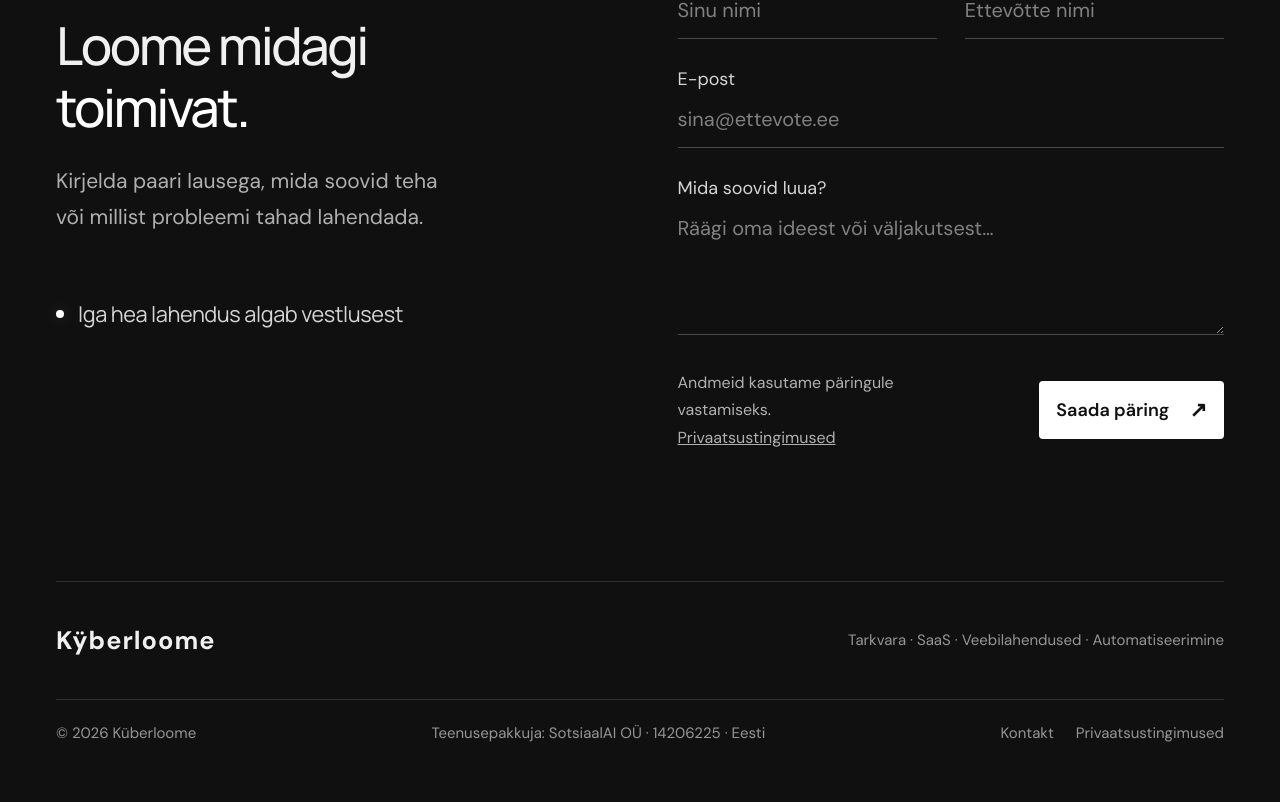
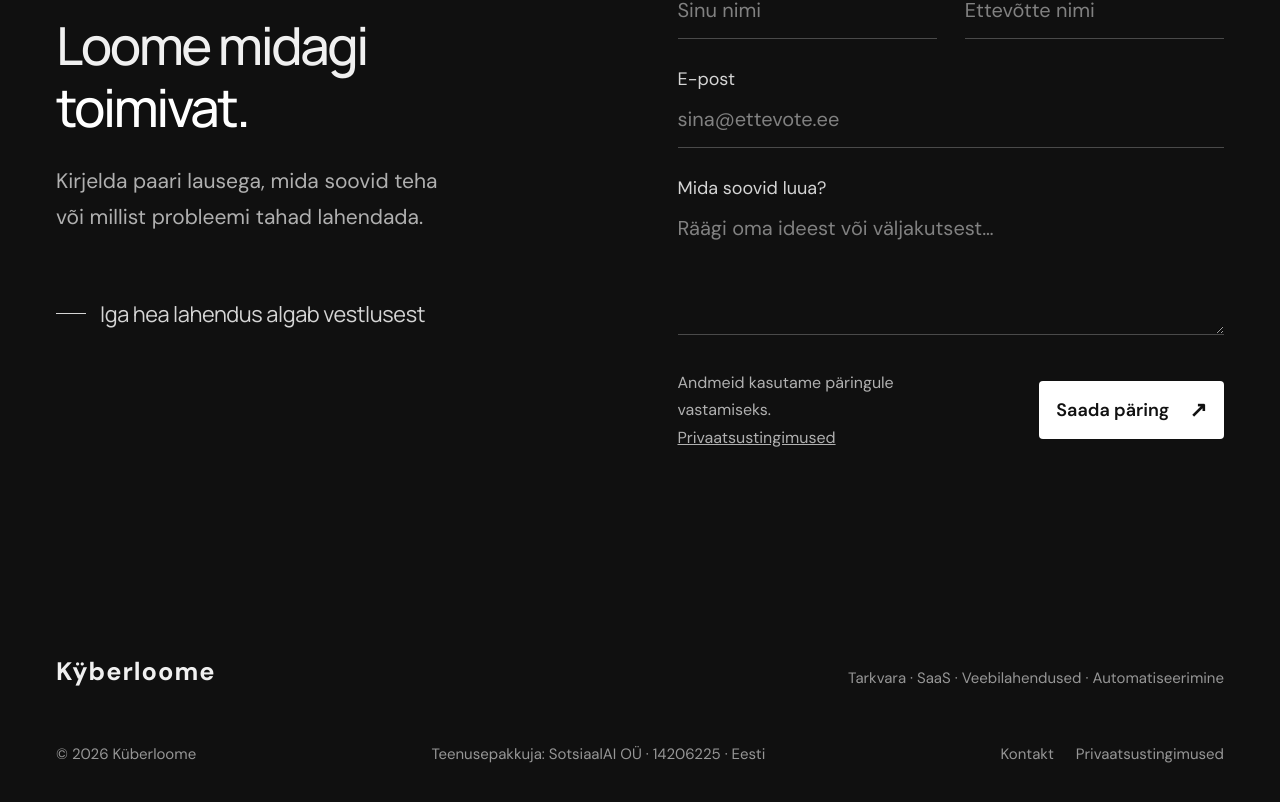
Before and after one commit to LauRRaud/Kyberloome, a Next.js app: page / in a window 1280 px wide. Shown: the part 5019-5821 px from the top of the page. Before the commit the page ends 5792 px from the top, so only its background shows below. Built offline with nearby package versions, Linux system fonts and the light colour scheme.

Commit message:
Refine footer and contact note

```diff
--- a/app/globals.css
+++ b/app/globals.css
@@ -112,3 +112,11 @@ input,textarea{border-bottom-color:#4a4a4a}
 
 /* Give the supporting copy enough measure for its intended two-line rhythm. */
 @media (min-width:1101px){.section-intro{grid-template-columns:1fr 1.45fr 1.45fr}}
+
+/* Let whitespace separate the footer instead of stacked rules. */
+footer{border-top:0;padding-top:74px;padding-bottom:42px}
+.footer-top{align-items:flex-end;margin-bottom:56px}
+.footer-bottom{border-top:0;padding-top:0;align-items:center}
+.footer-bottom>div{justify-content:flex-end}
+.contact-note::before{content:"";display:block;width:30px;height:1px;flex:0 0 auto;background:#d5d5d5}
+@media (max-width:760px){footer{padding-top:56px;padding-bottom:32px}.footer-top{align-items:flex-start;margin-bottom:36px}.footer-bottom{padding-top:0}.contact-note::before{width:24px}}
--- a/app/page.tsx
+++ b/app/page.tsx
@@ -28,7 +28,7 @@ export default function Home() {
       <section className="manifesto"><div className="wrap"><p className="eyebrow">VÄHEM KEERUKUST. ROHKEM VÕIMALUSI.</p><h2>Lihtne kasutada.<br/><span className="muted">Turvaliselt ehitatud.</span><br/><span className="lime">Kasvamiseks valmis.</span></h2><span className="manifesto-star" aria-hidden="true">✳</span></div></section>
       <section id="protsess" className="section wrap"><div className="section-heading"><div><p className="eyebrow">03 / KUIDAS TÖÖTAME</p><h2>Ideest valmis<br/>lahenduseni.</h2></div><p>Selge protsess. Vahetu suhtlus.<br/>Igas etapis tead, kuhu liigume.</p></div><div className="steps">{steps.map(([title, text], i) => <article key={title}><div className="step-number">0{i + 1}<span aria-hidden="true">{i === 3 ? '↗' : '→'}</span></div><h3>{title}</h3><p>{text}</p></article>)}</div></section>
       <section className="idea"><div className="wrap"><p className="eyebrow">ERITELLIMUSEL LAHENDUSED</p><h2>Sul on idee, aga mitte<br/>tehnilist plaani?</h2><p>Sellest piisab. Aitame vajaduse läbi mõelda, valida sobiva lahenduse ja ehitada sellest toimiva veebilehe, tarkvara või SaaS-toote.</p><a className="text-link" href="#kontakt">Räägi oma ideest <Arrow/></a></div></section>
-      <section id="kontakt" className="section contact wrap"><div><p className="eyebrow">04 / VÕTAME ÜHENDUST</p><h2>Loome midagi<br/><span className="lime">toimivat.</span></h2><p>Kirjelda paari lausega, mida soovid teha<br/>või millist probleemi tahad lahendada.</p><div className="contact-note"><span className="status-dot"/> Iga hea lahendus algab vestlusest</div></div><ContactForm/></section>
+      <section id="kontakt" className="section contact wrap"><div><p className="eyebrow">04 / VÕTAME ÜHENDUST</p><h2>Loome midagi<br/><span className="lime">toimivat.</span></h2><p>Kirjelda paari lausega, mida soovid teha<br/>või millist probleemi tahad lahendada.</p><div className="contact-note">Iga hea lahendus algab vestlusest</div></div><ContactForm/></section>
     </main>
     <footer className="wrap"><div className="footer-top"><Brand/><span>Tarkvara · SaaS · Veebilahendused · Automatiseerimine</span></div><div className="footer-bottom"><span>© {new Date().getFullYear()} Küberloome</span><span>Teenusepakkuja: SotsiaalAI OÜ · 14206225 · Eesti</span><div><a href="#kontakt">Kontakt</a><a href="/privaatsus">Privaatsustingimused</a></div></div></footer>
   </>;
```
